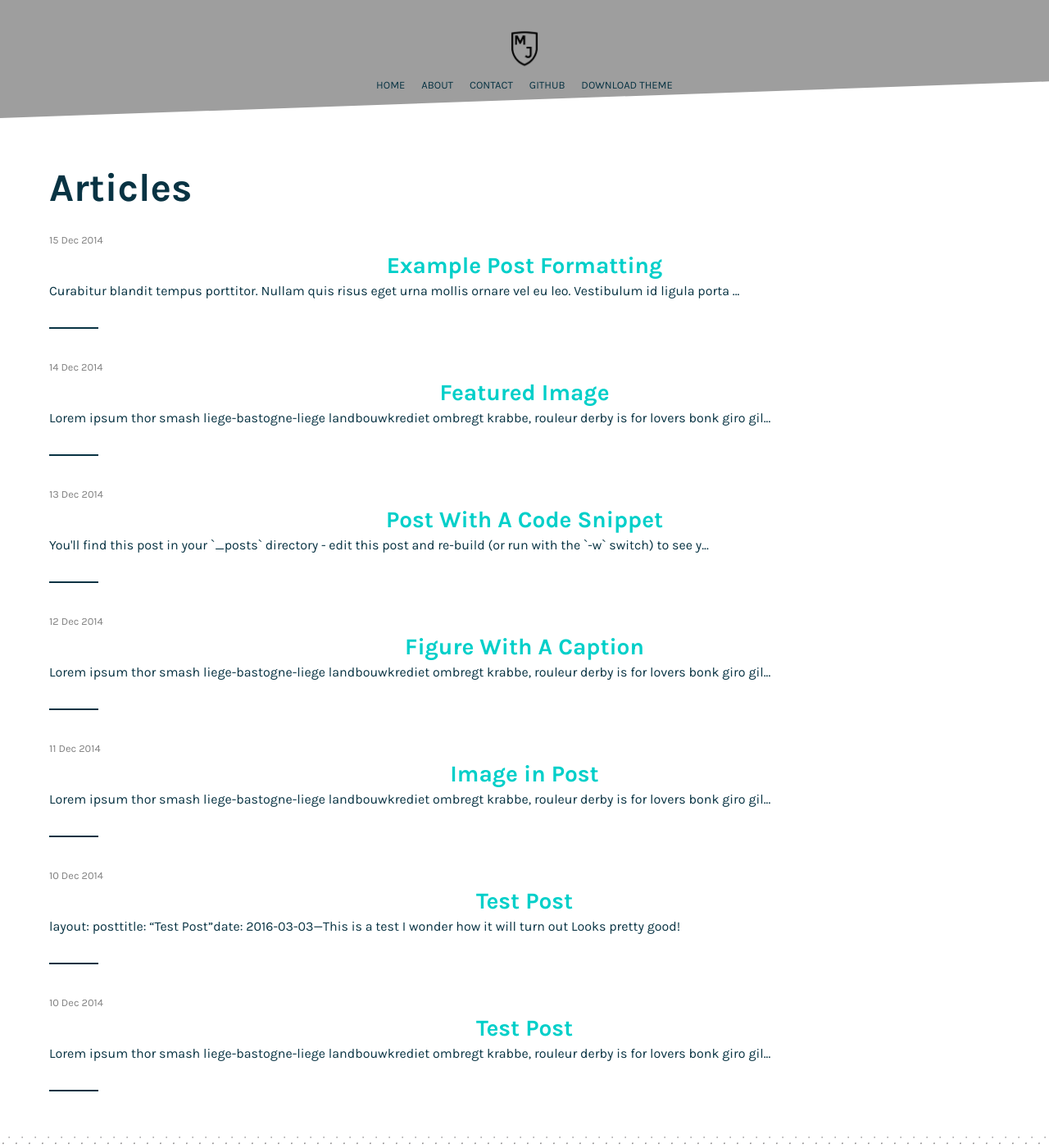
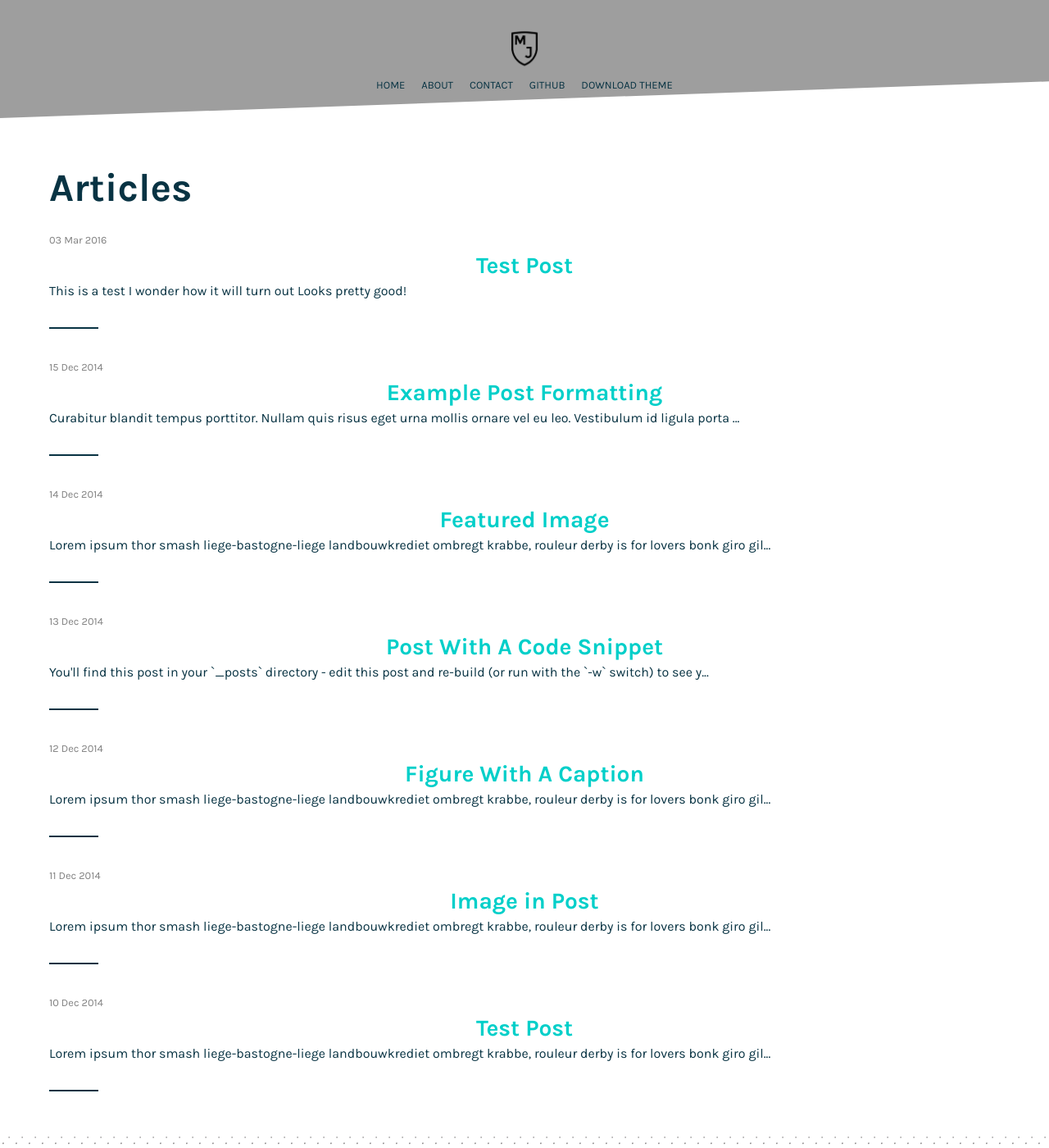
Before and after one commit to mpcousins/cousins, a Jekyll site: the page built from articles.md, in a window 1280 px wide and 1400 px high. Shown: the whole window at 82% size. Built offline with Jekyll 4.4.1, drawn with Linux system fonts in a browser that asks for light colours; nearby versions of some CDN libraries; some web fonts are replaced.

Commit message:
Updated 2016-03-03-test-post.markdown

```diff
--- a/_posts/2016-03-03-test-post.markdown
+++ b/_posts/2016-03-03-test-post.markdown
@@ -1,15 +1,7 @@
 ---
-layout: post
-title:  "Test Post"
-date:   2014-12-10
+published: true
 ---
 
-
----
-layout: post
-title:  "Test Post"
-date:   2016-03-03
----
 
 ![Camps Bay sunset]({{site.baseurl}}/assets/img/CNV00005.JPG)
 <span class="dropcap">T</span>his is a test
```
